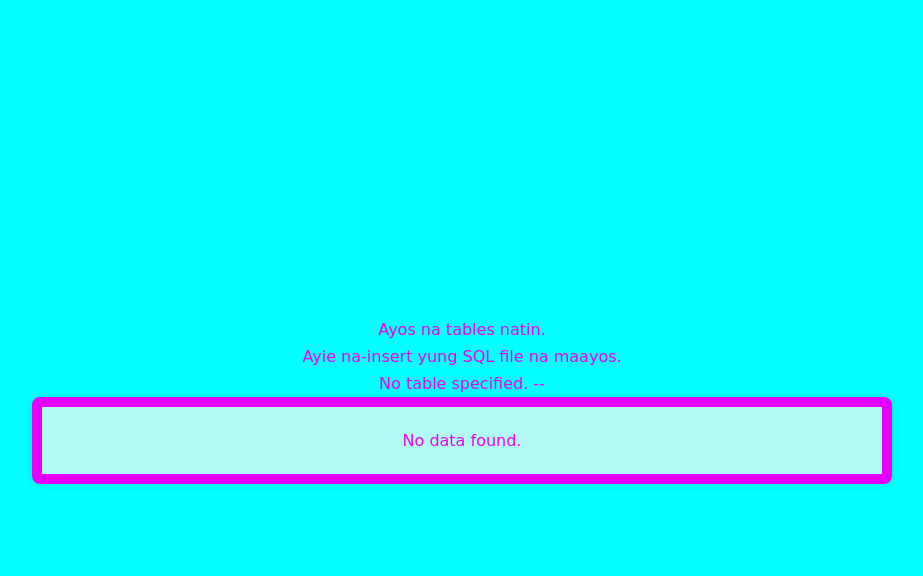
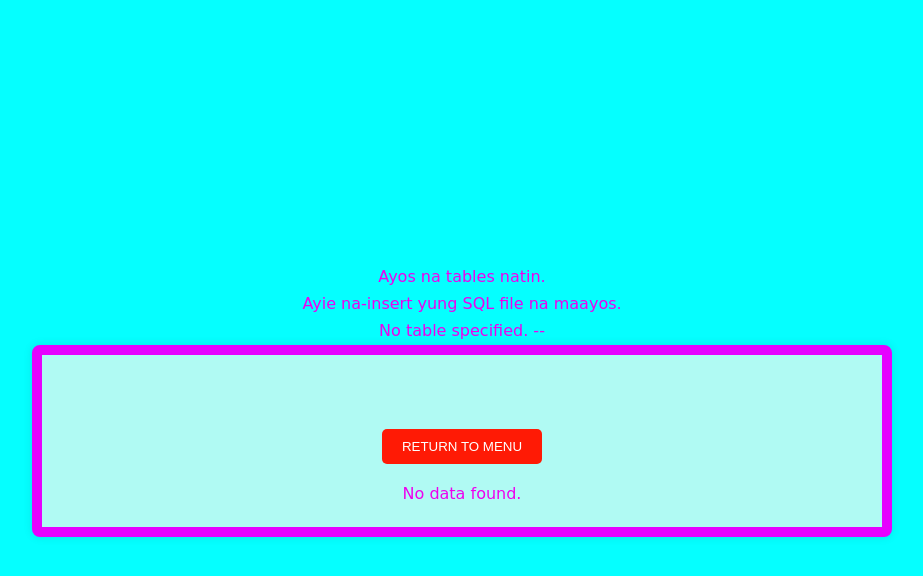
Before and after one commit to ysabellakristine/PDO_PHP_Activity, a PHP site: page /demo_fetchall.php in a window 1280 px wide. Shown: the top 576 px of the page, without its empty margins (178-1101 px from the left). Run offline with PHP 8.4, Linux system fonts and the light colour scheme.

Commit message:
Update demo_fetchall.php

```diff
--- a/demo_fetchall.php
+++ b/demo_fetchall.php
@@ -42,12 +42,17 @@
 </head>
 <body>
     <div class="container"> <!-- Container for results -->
+    <br> <br>
+    <form action="index.php" method="get">
+        <button type="menu">RETURN TO MENU</button>
+    </form>
         <?php if (!empty($results)) {                                                 // Display results
             echo "<h2>Data from Tables:</h2>";
             foreach ($results as $tableName => $data) {
                 echo "<h2>" . htmlspecialchars($tableName) . "</h2>";
                 echo "<pre>" . print_r($data, true) . "</pre>";          // Use print_r w/ <pre> in between
             }
+
         } else {
             echo "No data found.";                                                      // Display message when there's no data
         }
```
